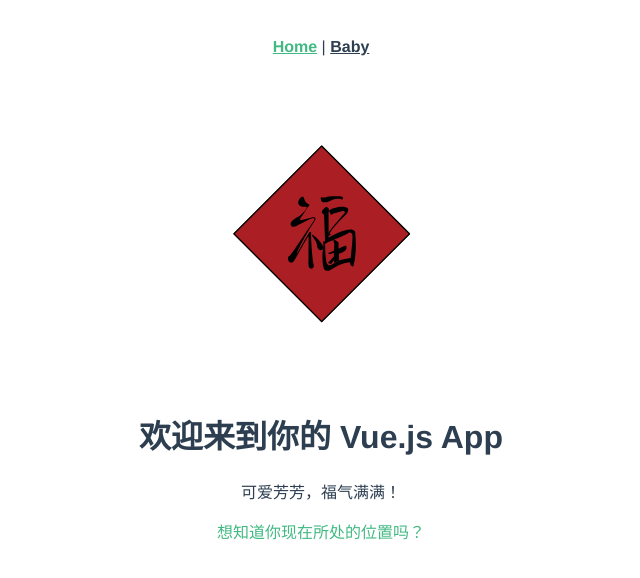
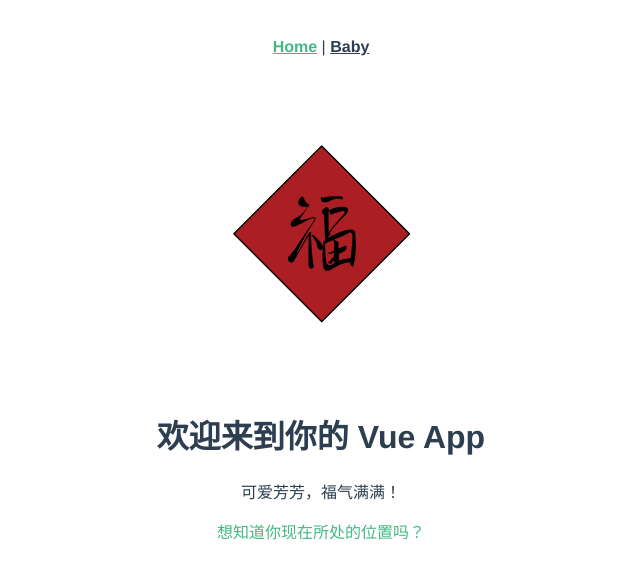
Before and after one commit to Zijun-Yin/Zijun-Yin.github.io, a Vue app: page / in a window 1280 px wide. Shown: the top 578 px of the page, without its empty margins (319-959 px from the left). Built offline with nearby package versions, Linux system fonts and the light colour scheme; no server answers.

Commit message:
commit all

```diff
--- a/src/views/Home.vue
+++ b/src/views/Home.vue
@@ -1,7 +1,7 @@
 <template>
   <div class="home">
     <img src="../assets/福字.svg" alt="福" width="200" />
-    <HelloWorld msg="欢迎来到你的 Vue.js App" />
+    <HelloWorld msg="欢迎来到你的 Vue App" />
   </div>
 </template>
 
```
Also changed, not shown: 6 other files (tests, documents, lock files or other folders).
